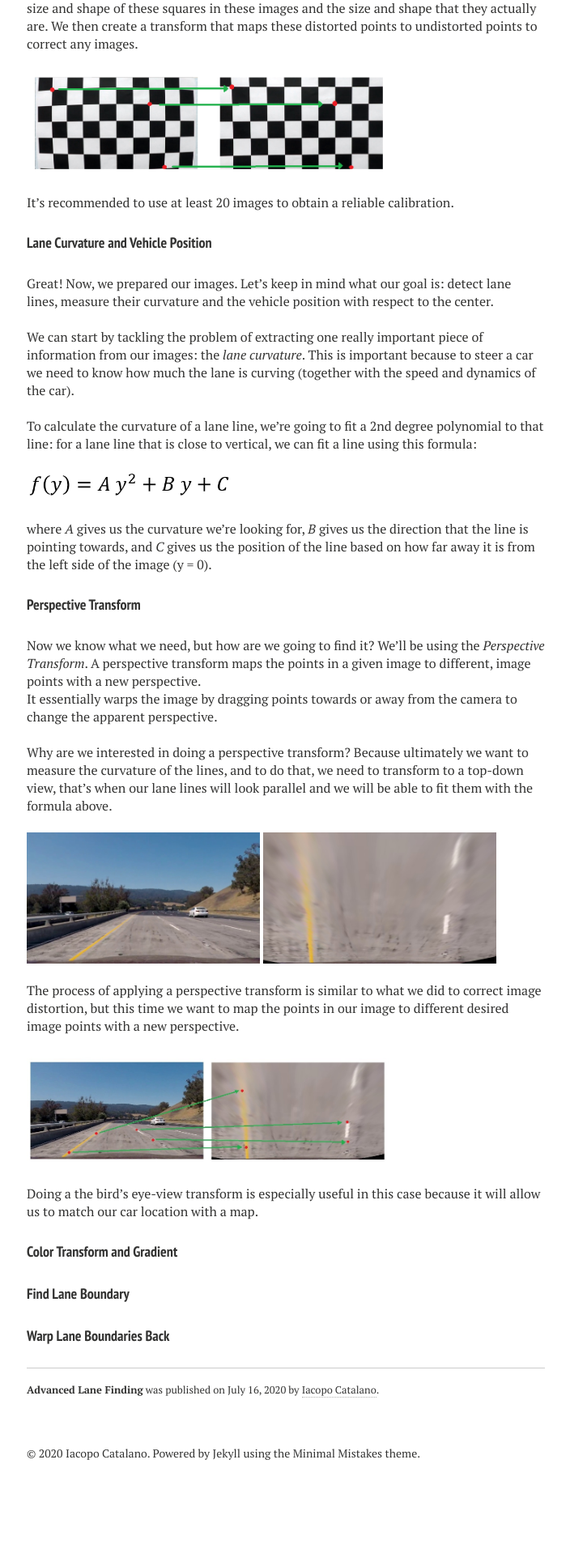
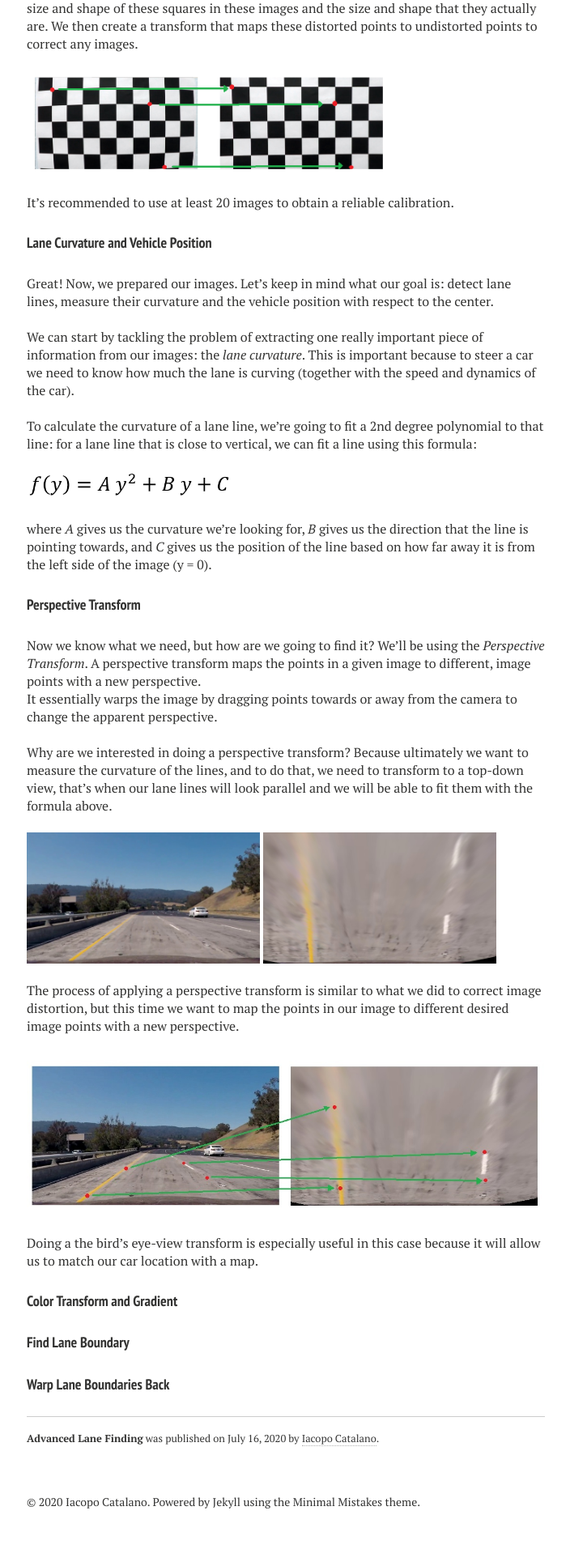
Before and after one commit to IacopomC/iacopomc.github.io, a Jekyll site: the page built from _posts/2020-07-16-advanced-lane-finding.md, in a window 1280 px wide. Shown: the part 1822-3735 px from the top of the page at 81% size, without its empty margins (287-991 px from the left). Built offline with Jekyll 4.4.1, drawn with Linux system fonts in a browser that asks for light colours; nearby versions of some CDN libraries; our own code applies the rules of GitHub Pages for plain Markdown files; before the commit the page ends 3675 px from its top, so only the background shows below that.

Commit message:
Change size image perspective transform 100%

```diff
--- a/_posts/2020-07-16-advanced-lane-finding.md
+++ b/_posts/2020-07-16-advanced-lane-finding.md
@@ -121,7 +121,7 @@ The process of applying a perspective transform is similar to what we did to cor
 
 <br/>
 
-<img src="{{ site.url }}/assets/images/advanced-lane-finding-post/perspective_transform_points.jpg" width="70%">
+<img src="{{ site.url }}/assets/images/advanced-lane-finding-post/perspective_transform_points.jpg">
 
 <br/>
 
```
